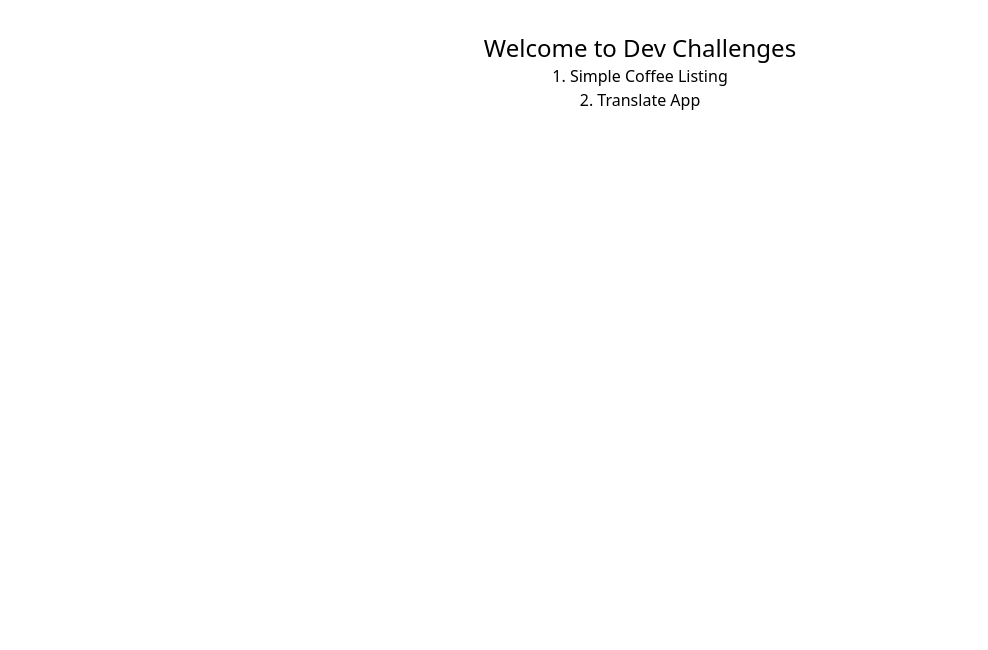
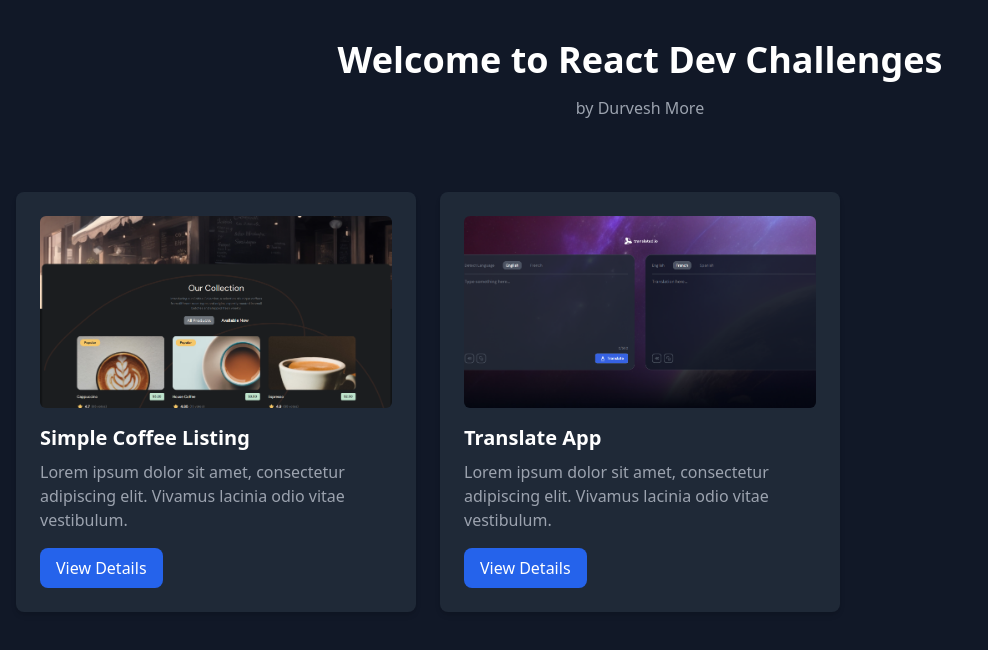
Before and after one commit to DurveshMore8/React-Dev-Challenges, a Next.js app: page / in a window 1280 px wide. Shown: the top 650 px of the page, without its empty margins (0-988 px from the left). Built offline with nearby package versions, Linux system fonts and the light colour scheme.

Commit message:
create a base view page to list all the projects

```diff
--- a/src/app/page.tsx
+++ b/src/app/page.tsx
@@ -1,3 +1,5 @@
+/* eslint-disable @next/next/no-img-element */
+import Image from "next/image";
 import Link from "next/link";
 
 interface HomeProps {}
@@ -7,21 +9,49 @@ const Home: React.FunctionComponent<HomeProps> = () => {
     {
       name: "Simple Coffee Listing",
       link: "/simple-coffee-listing",
+      image: "/thumbnail/01.png",
     },
     {
       name: "Translate App",
       link: "/translate-app",
+      image: "/thumbnail/02.png",
     },
   ];
 
   return (
-    <main className="pt-8 flex justify-center items-center flex-col mb-3">
-      <span className="text-2xl">Welcome to Dev Challenges</span>
-      {projects.map((project, index) => (
-        <Link key={index} href={project.link}>
-          {index + 1}. {project.name}
-        </Link>
-      ))}
+    <main className="bg-gray-900 min-h-screen">
+      <header className="text-center py-10">
+        <h1 className="text-4xl font-bold text-white">
+          Welcome to React Dev Challenges
+        </h1>
+        <p className="text-gray-400 mt-4">by Durvesh More</p>
+      </header>
+      <div className="grid grid-cols-1 sm:grid-cols-2 lg:grid-cols-3 gap-6 px-4 py-8">
+        {projects.map((project, index) => (
+          <div
+            key={index}
+            className="bg-gray-800 p-6 rounded-lg shadow-md hover:shadow-lg transform hover:-translate-y-2 transition-all duration-300"
+          >
+            <img
+              src={project.image}
+              alt={project.name}
+              className="h-48 w-full object-cover rounded-md mb-4"
+            />
+            <h3 className="text-xl font-semibold text-white mb-2">
+              {project.name}
+            </h3>
+            <p className="text-gray-400 mb-4">
+              Lorem ipsum dolor sit amet, consectetur adipiscing elit. Vivamus
+              lacinia odio vitae vestibulum.
+            </p>
+            <Link href={project.link}>
+              <span className="inline-block bg-blue-600 text-white py-2 px-4 rounded-lg hover:bg-blue-500 transition duration-300">
+                View Details
+              </span>
+            </Link>
+          </div>
+        ))}
+      </div>
     </main>
   );
 };
```
Also changed, not shown: public/thumbnail/01.png (added), public/thumbnail/02.png (added).
